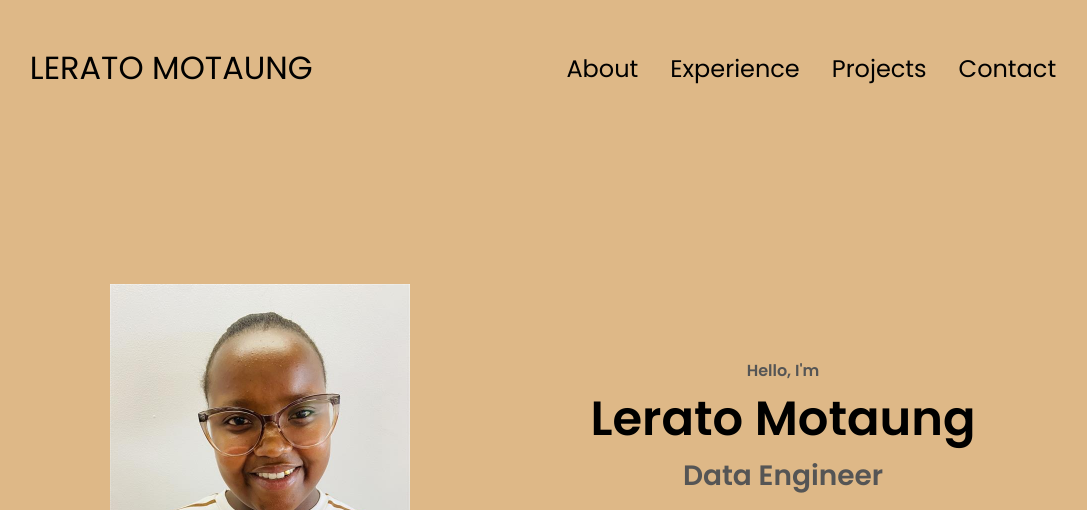
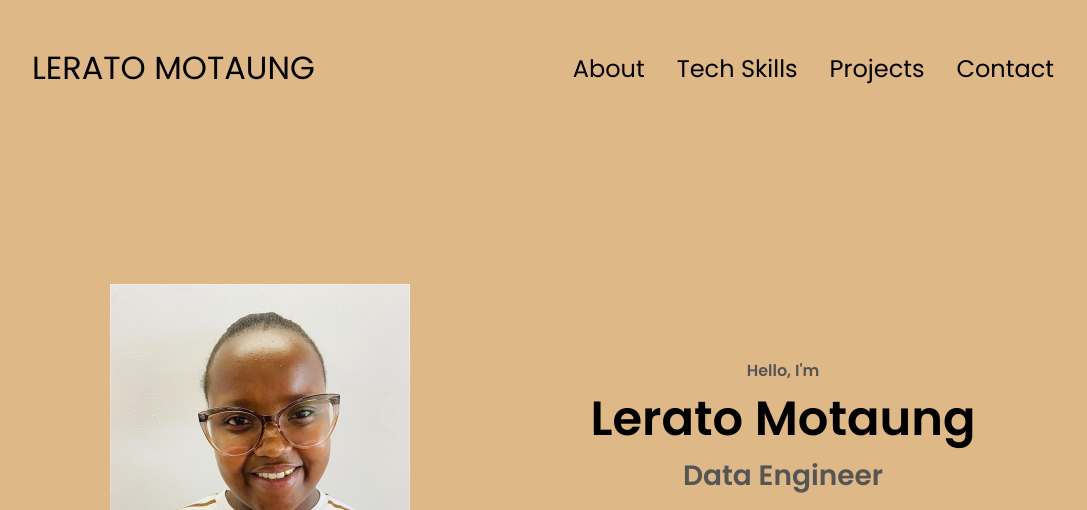
Before and after one commit to Pearl925/My-Portfolio.github.io, a plain HTML site: page index.html in a window 1280 px wide. Shown: the top 510 px of the page, without its empty margins (97-1184 px from the left). Drawn offline with Linux system fonts and the light colour scheme.

Commit message:
Update index.html

```diff
--- a/index.html
+++ b/index.html
@@ -14,7 +14,7 @@
       <div>
         <ul class="nav-links">
           <li><a href="#about">About</a></li>
-          <li><a href="#experience">Experience</a></li>
+          <li><a href="#experience">Tech Skills</a></li>
           <li><a href="#projects">Projects</a></li>
           <li><a href="#contact">Contact</a></li>
         </ul>
@@ -30,7 +30,7 @@
         </div>
         <div class="menu-links">
           <li><a href="#about" onclick="toggleMenu()">About</a></li>
-          <li><a href="#experience" onclick="toggleMenu()">Experience</a></li>
+          <li><a href="#experience" onclick="toggleMenu()">Tech Skills</a></li>
           <li><a href="#projects" onclick="toggleMenu()">Projects</a></li>
           <li><a href="#contact" onclick="toggleMenu()">Contact</a></li>
         </div>
@@ -122,7 +122,7 @@
     </section>
     <section id="experience">
       <p class="section__text__p1">Explore My</p>
-      <h1 class="title">Experience</h1>
+      <h1 class="title">Tech Skills</h1>
       <div class="experience-details-container">
         <div class="about-containers">
           <div class="details-container">
```
